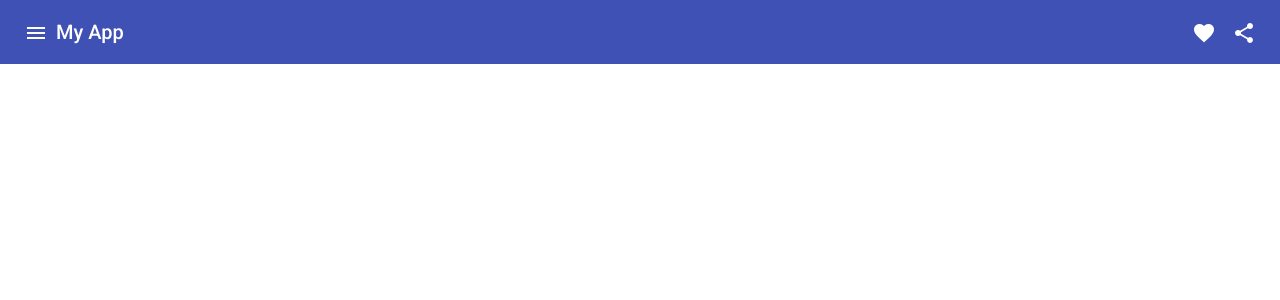
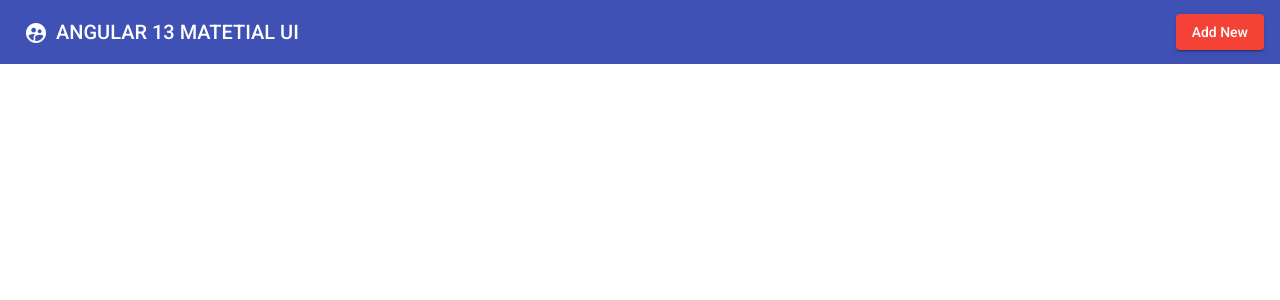
Before and after one commit to Lindos-Mahadi/Angular-MaterialUI-Form, an Angular app: page / in a window 1280 px wide. Shown: the top 300 px of the page. Built offline with nearby package versions, Linux system fonts and the light colour scheme.

Commit message:
mat-icon list for angular

```diff
--- a/src/app/app.component.html
+++ b/src/app/app.component.html
@@ -1,13 +1,8 @@
 <mat-toolbar color="primary">
   <button mat-icon-button class="example-icon" aria-label="Example icon-button with menu icon">
-    <mat-icon>menu</mat-icon>
+    <mat-icon>supervised_user_circle</mat-icon>
   </button>
-  <span>My App</span>
+  <span>ANGULAR 13 MATETIAL UI</span>
   <span class="example-spacer"></span>
-  <button mat-icon-button class="example-icon favorite-icon" aria-label="Example icon-button with heart icon">
-    <mat-icon>favorite</mat-icon>
-  </button>
-  <button mat-icon-button class="example-icon" aria-label="Example icon-button with share icon">
-    <mat-icon>share</mat-icon>
-  </button>
+  <button mat-raised-button color="warn">Add New</button>
 </mat-toolbar>
```
Also changed, not shown: 1 other file (tests, documents, lock files or other folders).
